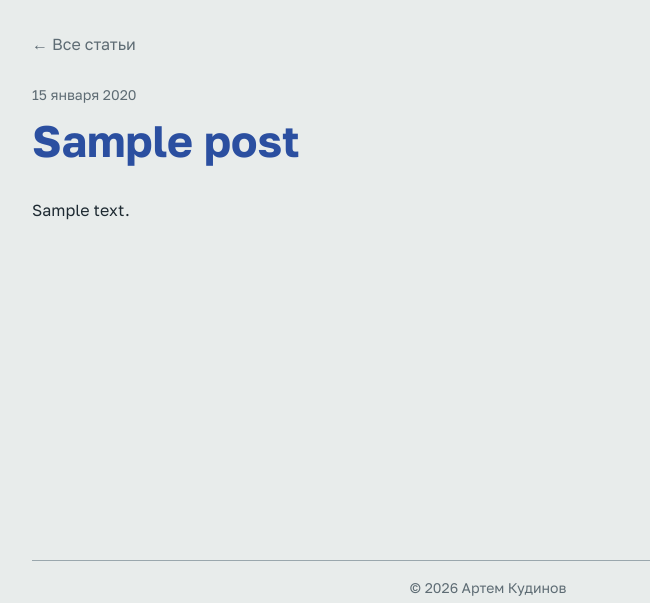
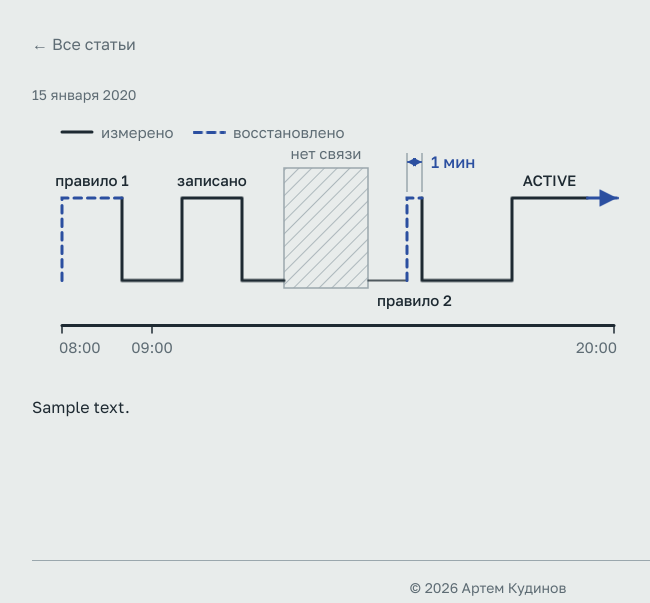
Before and after one commit to KudinovArtemilus/portfolio-django, a Django app: a page that uses templates/blog/detail.html in a window 1280 px wide. Shown: the part 88-691 px from the top of the page, without its empty margins (152-802 px from the left). Run offline with Django 5.2, Linux system fonts and the light colour scheme; tables that the repository leaves empty hold one stand-in row (values such as "Sample post").

Commit message:
feat: add drawings to blog posts

```diff
--- a/blog/models.py
+++ b/blog/models.py
@@ -9,6 +9,14 @@ class Post(models.Model):
     slug = models.SlugField("Адрес в URL", unique=True)
     summary = models.CharField("Кратко", max_length=300)
     body = models.TextField("Текст (Markdown)")
+    drawing = models.CharField(
+        "Чертёж",
+        max_length=30,
+        blank=True,
+        choices=[
+            ("data_gaps", "Данные с дырами"),
+        ],
+    )
     is_published = models.BooleanField("Опубликована", default=False)
     published_at = models.DateField("Дата публикации", default=timezone.now)
     created_at = models.DateTimeField("Создана", auto_now_add=True)
--- a/static/css/style.css
+++ b/static/css/style.css
@@ -801,3 +801,47 @@ nav a {
         animation: none;
     }
 }
+
+.article-drawing {
+    max-width: 600px;
+    margin: 0 0 2rem;
+}
+
+.project-drawing .wheel-restored {
+    fill: none;
+    stroke-width: 2;
+    stroke-linecap: round;
+}
+
+.project-drawing .restored {
+    stroke: var(--accent);
+    stroke-dasharray: 5 4;
+}
+
+.project-drawing .accent-solid {
+    stroke: var(--accent);
+}
+
+.project-drawing .muted-text {
+    fill: var(--muted);
+    font-size: 10px;
+}
+
+.project-drawing .gap {
+    fill: url(#hatch-gaps);
+    stroke: var(--line);
+    stroke-width: 1;
+}
+
+.project-drawing .hatch-line {
+    stroke: var(--line);
+    stroke-width: 1;
+}
+
+.article-drawing .label-text {
+    font-size: 10px;
+}
+
+.article-drawing .dimension-text {
+    font-size: 11px;
+}
--- a/templates/blog/detail.html
+++ b/templates/blog/detail.html
@@ -10,7 +10,13 @@
 
     <article class="article">
         <time datetime="{{ post.published_at|date:'Y-m-d' }}">{{ post.published_at|date:"j E Y" }}</time>
-        <h1>{{ post.title }}</h1>
+                {% if post.drawing %}
+            <figure class="project-drawing article-drawing">
+                {% with "drawings/"|add:post.drawing|add:".html" as drawing_template %}
+                    {% include drawing_template %}
+                {% endwith %}
+            </figure>
+        {% endif %}
 
         <div class="article-body">
             {{ post.body_html }}
--- /dev/null
+++ b/templates/drawings/data_gaps.html
@@ -0,0 +1,56 @@
+<svg viewBox="0 20 400 170" role="img" aria-labelledby="gaps-title">
+    <title id="gaps-title">Сигнал аварии за смену: измеренные участки и восстановленные по правилам 1 и 2, разрыв связи и активная авария</title>
+    <defs>
+        <marker id="arrow-gaps" viewBox="0 0 10 10" refX="10" refY="5"
+                markerWidth="6" markerHeight="6" orient="auto-start-reverse">
+            <path d="M0 0 L10 5 L0 10 z" class="arrow-head"/>
+        </marker>
+        <pattern id="hatch-gaps" width="6" height="6" patternUnits="userSpaceOnUse" patternTransform="rotate(45)">
+            <line class="hatch-line" x1="0" y1="0" x2="0" y2="6"/>
+        </pattern>
+    </defs>
+
+    <!-- Легенда -->
+    <line class="wheel-part" x1="20" y1="36" x2="40" y2="36" pathLength="1"/>
+    <text class="late muted-text" x="46" y="40">измерено</text>
+    <line class="late wheel-restored restored" x1="108" y1="36" x2="128" y2="36"/>
+    <text class="late muted-text" x="134" y="40">восстановлено</text>
+
+    <!-- Ось времени -->
+    <path class="wheel-part" d="M20 165 H388" pathLength="1" style="animation-delay: .1s"/>
+    <line class="wheel-part wheel-thin" x1="20" y1="165" x2="20" y2="170" pathLength="1" style="animation-delay: .3s"/>
+    <line class="wheel-part wheel-thin" x1="80" y1="165" x2="80" y2="170" pathLength="1" style="animation-delay: .3s"/>
+    <line class="wheel-part wheel-thin" x1="388" y1="165" x2="388" y2="170" pathLength="1" style="animation-delay: .3s"/>
+    <text class="late muted-text" x="18" y="183">08:00</text>
+    <text class="late muted-text" x="80" y="183" text-anchor="middle">09:00</text>
+    <text class="late muted-text" x="390" y="183" text-anchor="end">20:00</text>
+
+    <!-- Разрыв связи -->
+    <g class="late">
+        <rect class="gap" x="168" y="60" width="56" height="80"/>
+        <text class="muted-text" x="196" y="54" text-anchor="middle">нет связи</text>
+    </g>
+
+    <!-- Измеренный сигнал -->
+    <path class="wheel-part" d="M60 80 V135 H100 V80 H140 V135 H168" pathLength="1" style="animation-delay: .4s"/>
+    <path class="wheel-part wheel-thin" d="M224 135 H250" pathLength="1" style="animation-delay: .7s"/>
+    <path class="wheel-part" d="M260 80 V135 H320 V80 H370" pathLength="1" style="animation-delay: .8s"/>
+
+    <!-- Восстановленные участки и идущая авария -->
+    <path class="late wheel-restored restored" d="M20 135 V80 H60"/>
+    <path class="late wheel-restored restored" d="M250 135 V80 H260"/>
+    <path class="late wheel-restored accent-solid" d="M370 80 H390" marker-end="url(#arrow-gaps)"/>
+
+    <!-- Подписи и размер «1 мин» -->
+    <g class="dimension-group">
+        <text class="label-text" x="40" y="72" text-anchor="middle">правило 1</text>
+        <text class="label-text" x="120" y="72" text-anchor="middle">записано</text>
+        <text class="label-text" x="255" y="152" text-anchor="middle">правило 2</text>
+        <text class="label-text" x="345" y="72" text-anchor="middle">ACTIVE</text>
+        <line class="extension" x1="250" y1="76" x2="250" y2="50"/>
+        <line class="extension" x1="260" y1="76" x2="260" y2="50"/>
+        <line class="dimension" x1="250" y1="56" x2="260" y2="56"
+              marker-start="url(#arrow-gaps)" marker-end="url(#arrow-gaps)"/>
+        <text class="dimension-text" x="266" y="60">1 мин</text>
+    </g>
+</svg>
```
Also changed, not shown: blog/migrations/0002_post_drawing.py (added).
